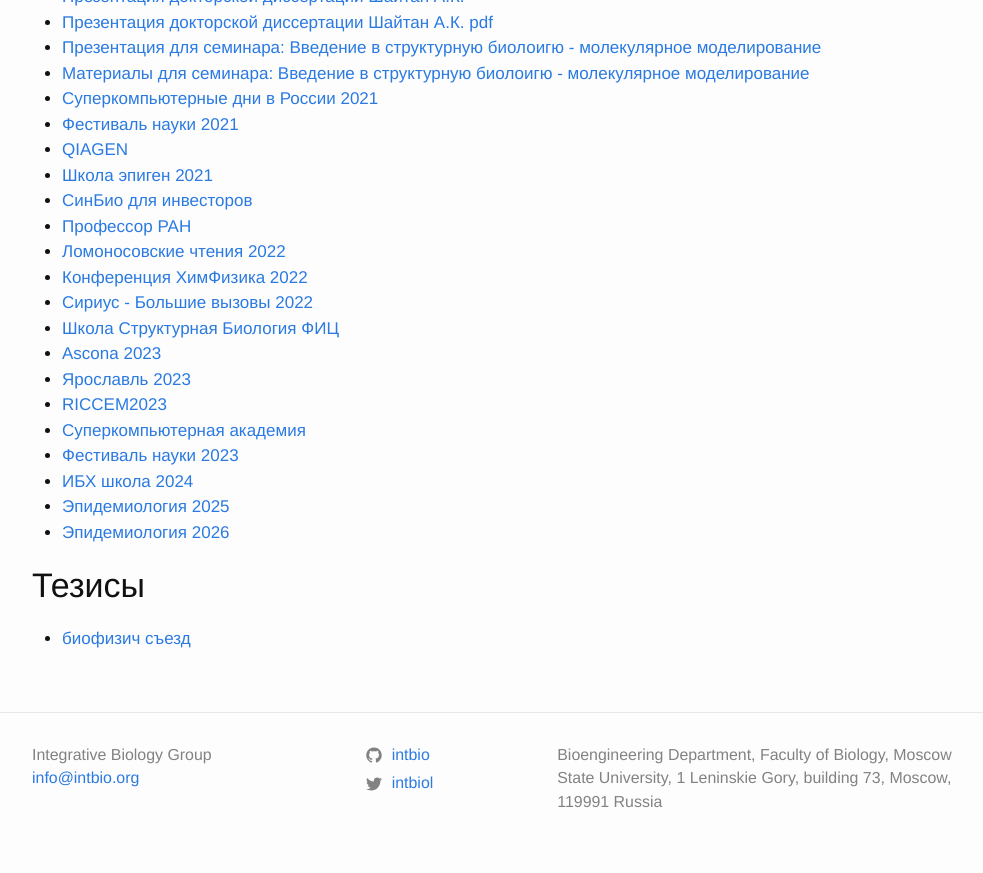
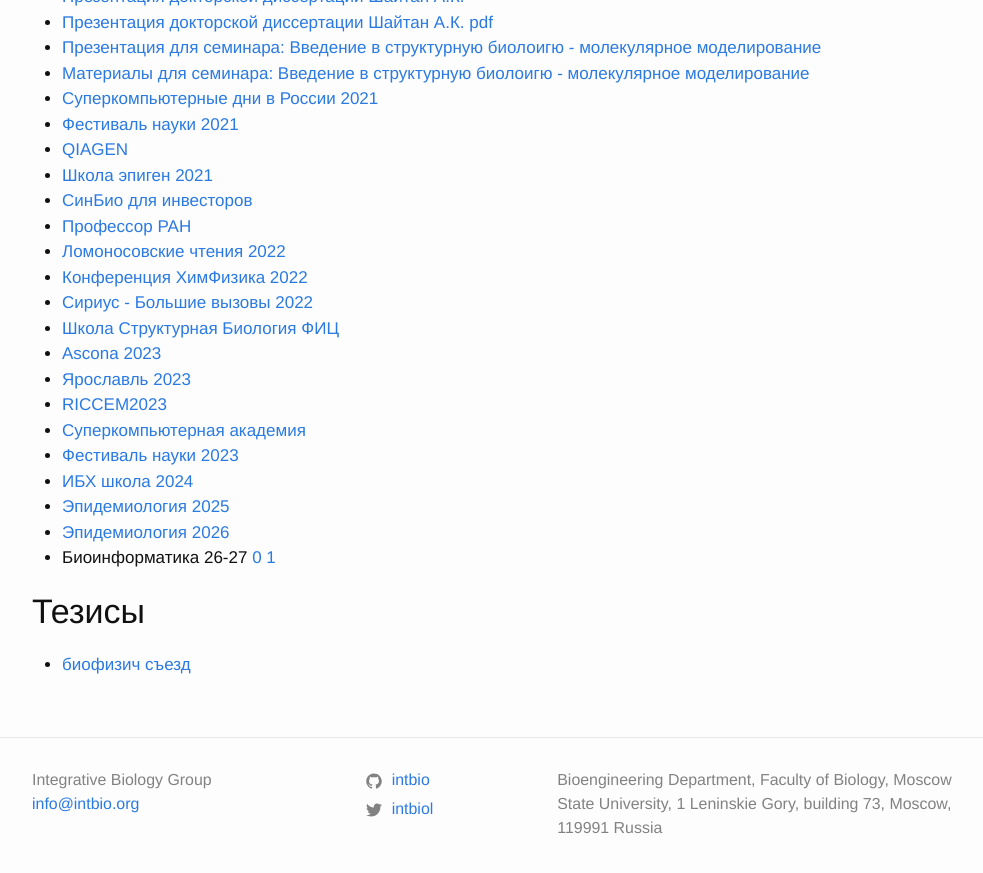
Before and after one commit to intbio/intbio.github.io, a Jekyll site: the page built from present.md, in a window 1280 px wide and 900 px high, scrolled down 734 px. Shown: the top 873 px of the window, without its empty margins (138-1121 px from the left). Built offline with Jekyll 4.4.1, drawn with Linux system fonts in a browser that asks for light colours.

Commit message:
Update present.md

```diff
--- a/present.md
+++ b/present.md
@@ -48,6 +48,7 @@ permalink: /present/
 - [ИБХ школа 2024](https://www.dropbox.com/scl/fi/4axnzy9ig1i78tfeg539k/shaytan_2023.pptx?rlkey=o9w6uuo6bnqhb9u3aj0dgtt3i&dl=0)
 - [Эпидемиология 2025](https://www.dropbox.com/scl/fi/xuqx5b75lg74kvega4ms7/shaytan_Epidemiology.pptx?rlkey=7i2ubg4m3sbgfw5ur5rqc0t6w&dl=0)
 - [Эпидемиология 2026](https://www.dropbox.com/scl/fi/givckg1vh57qoxiuj57r6/shaytan_Epidemiology_to_show.pptx?rlkey=6p5lppa1qpdobu59o2usblliy&st=oprqzgv3&dl=0)
+- Биоинформатика 26-27 [0](https://www.dropbox.com/scl/fi/dffcw9m94u8r81c1jw97h/0..pptx?rlkey=iyr9gnrxxwm8tc5mh4jnpwnkz&dl=0) [1](https://www.dropbox.com/scl/fi/adxoy301d6an2t01qzwzc/1.-_-_-_.pptx?rlkey=nc7fpjxxuidxs47e0ounfgtdi&dl=0)
 
 ## Тезисы
 - [биофизич съезд](https://drive.google.com/file/d/1Sbvq-0tKhdbXvu4f_WldkGYGgihVN08g/view?usp=sharing)
```
